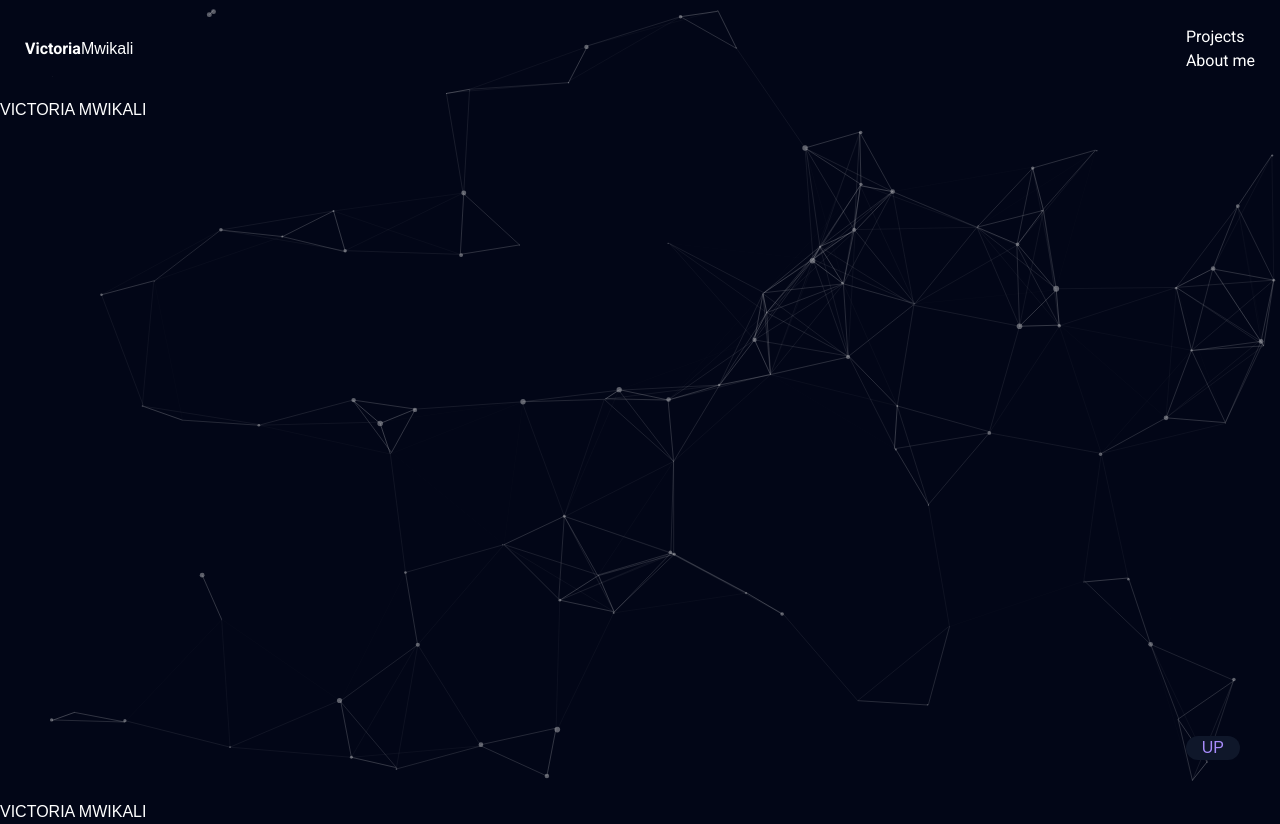
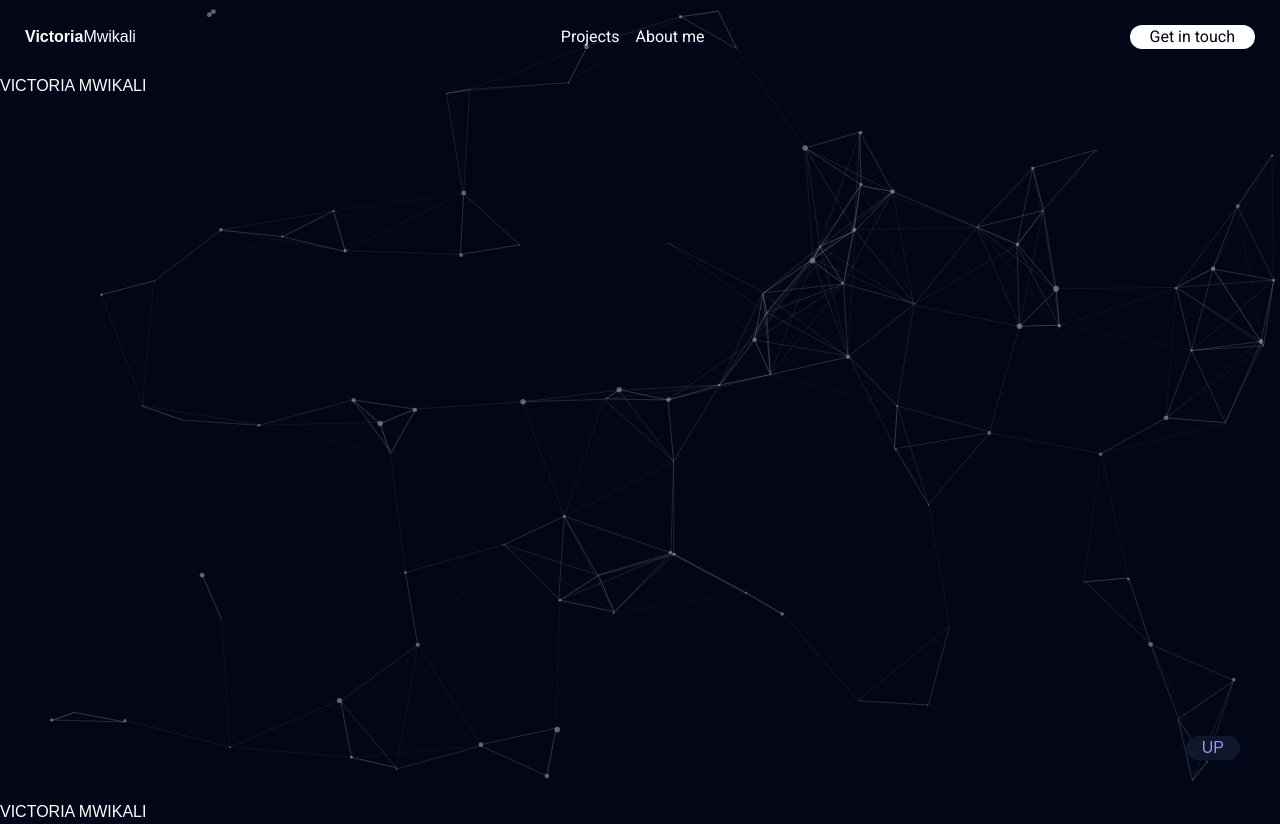
Before and after one commit to victoriamuinde07/Awesome, a SvelteKit app: page / in a window 1280 px wide. Built offline with nearby package versions, Linux system fonts and the light colour scheme.

Commit message:
modified code

```diff
--- a/src/components/Header.svelte
+++ b/src/components/Header.svelte
@@ -7,15 +7,22 @@
 </script>
 
 <header class={`sticky z-[10] top-0 duration-200 px-6 flex items-center justify-between border border-solid ${y > 0 ? 'py-4 bg-slate-950 border-violet-950' : 'py-6 bg-transparent border-transparent'}`}>
-    <h1>
-        <b>Victoria</b>Mwikali
+    <h1 class = "font-medium">
+        <b class="font-bold poppins">Victoria</b>Mwikali
     </h1>
 
-        <div class="">
+        <div class="sm:flex items_center gap-4 hidden">
             {#each tabs as tab, index}
-                <a>
+                <a href={tab.link} class ="duration-200 hover:text-violet-400">
                     <p>{tab.name}</p>
                 </a>
             {/each}
         </div>
+        <a class="blueshadow relative overflow-hidden px-5 group rounded-full bg-white text-slate-950">
+            <div class = "absolute top-0 right-full w-full bg-violet-400 opacity-20
+            group-hover:translate-x-full z-0 duration-200">
+
+        </div>
+        <h4 class="relative z-9">Get in touch</h4>
+        </a>
 </header>
```
